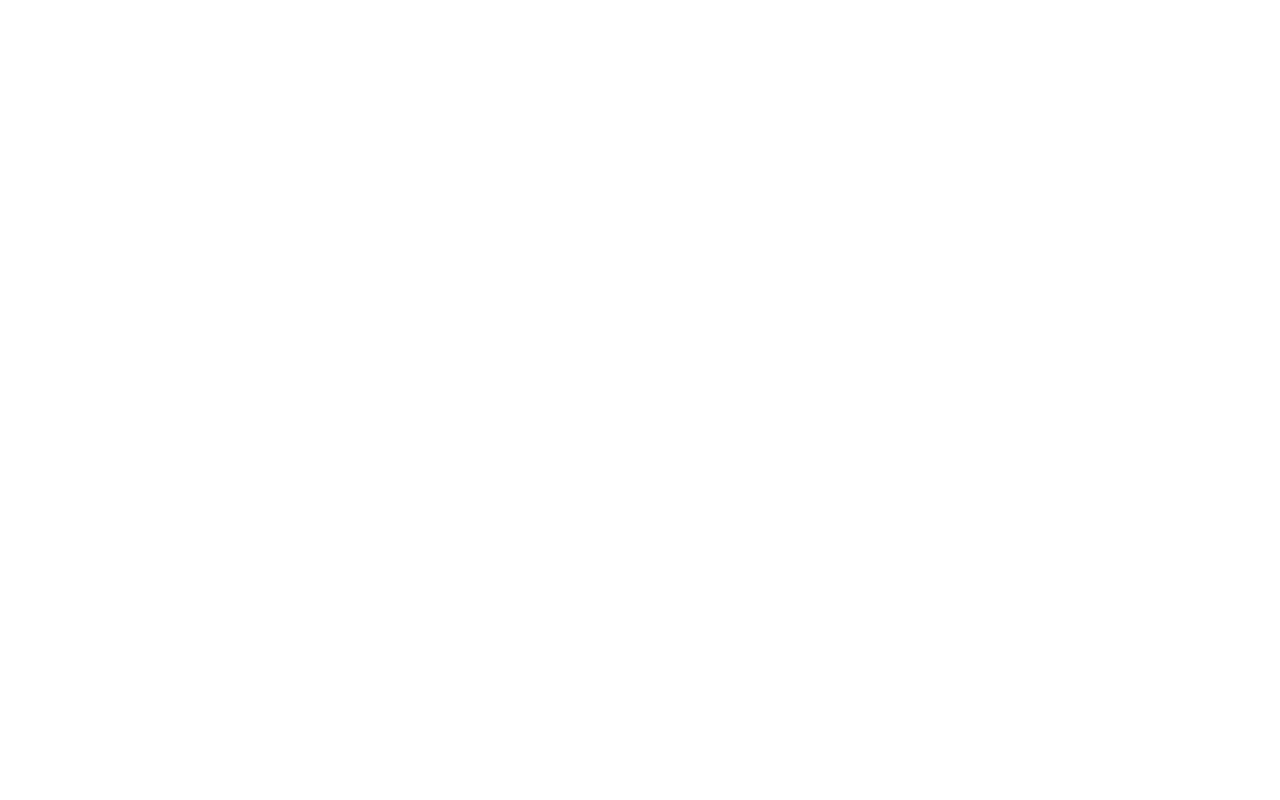
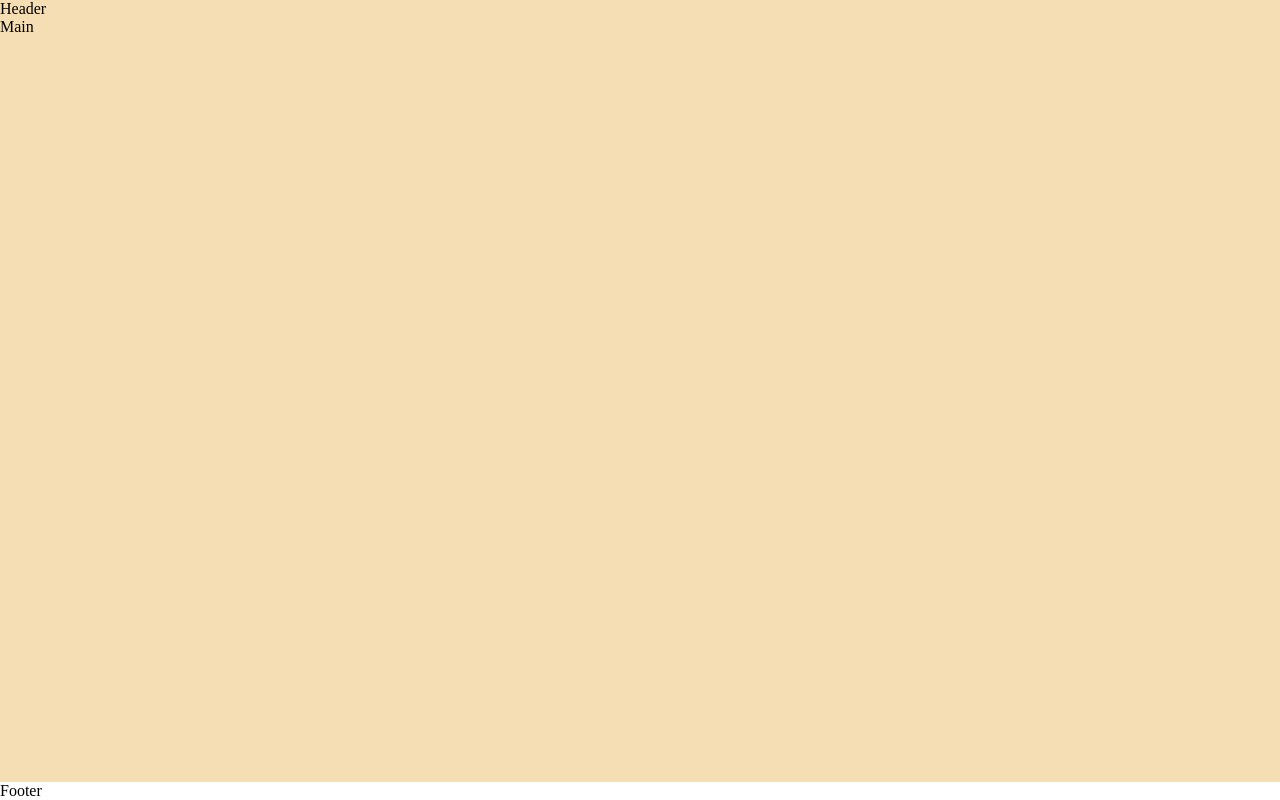
Before and after one commit to Celomarcelo/karaoke-project, a plain HTML site: page index.html in a window 1280 px wide. Drawn offline with Linux system fonts and the light colour scheme.

Commit message:
add some css styles

```diff
--- a/assets/css/style.css
+++ b/assets/css/style.css
@@ -1,12 +1,32 @@
+/* asterisk selector override default styles */
+* {
+    padding: 0;
+    margin: 0;
+    box-sizing: border-box;
+}
+
+/* general style */
+body {
+    min-height: 100vh;
+    display: flex;
+    flex-direction: column;
+    /* generic style */
+    color: #lalala;
+}
+
+
 /* header style */
 header {
+    background-color: wheat;
+}
+
+/* main style */
+main {
+    background-color: wheat;
+    flex: 1 0 auto;
+}
+
+/* footer style */
+footer {
     background-color: white;
 }
-/* main style */
-main {
-    background-color: white;
-}
-/* footer style */
-footer{
-    background-color: white;
-}
--- a/index.html
+++ b/index.html
@@ -27,8 +27,8 @@
     />
   </head>
   <body>
-    <header></header>
-    <main></main>
-    <footer></footer>
+    <header>Header</header>
+    <main>Main</main>
+    <footer>Footer</footer>
   </body>
 </html>
```
